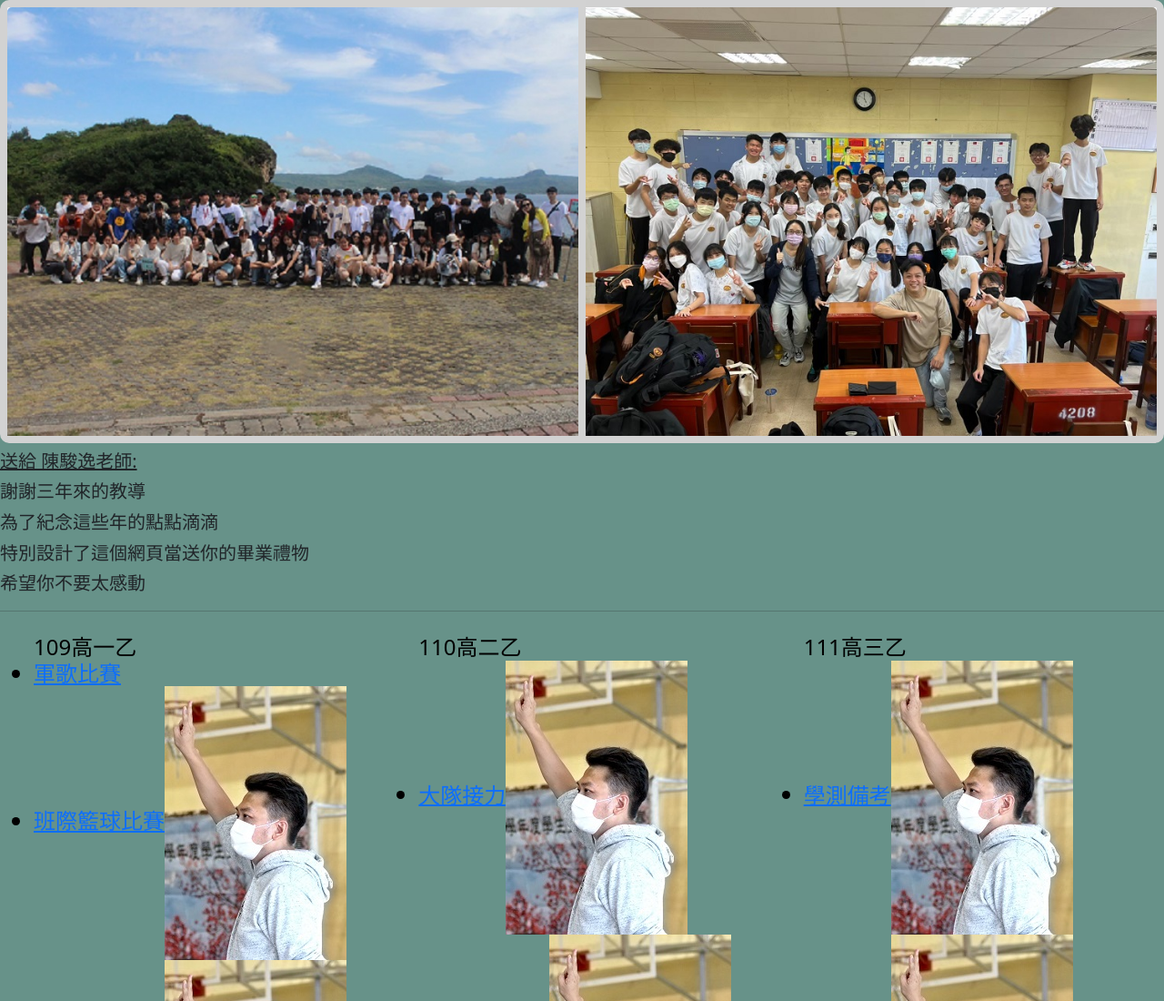
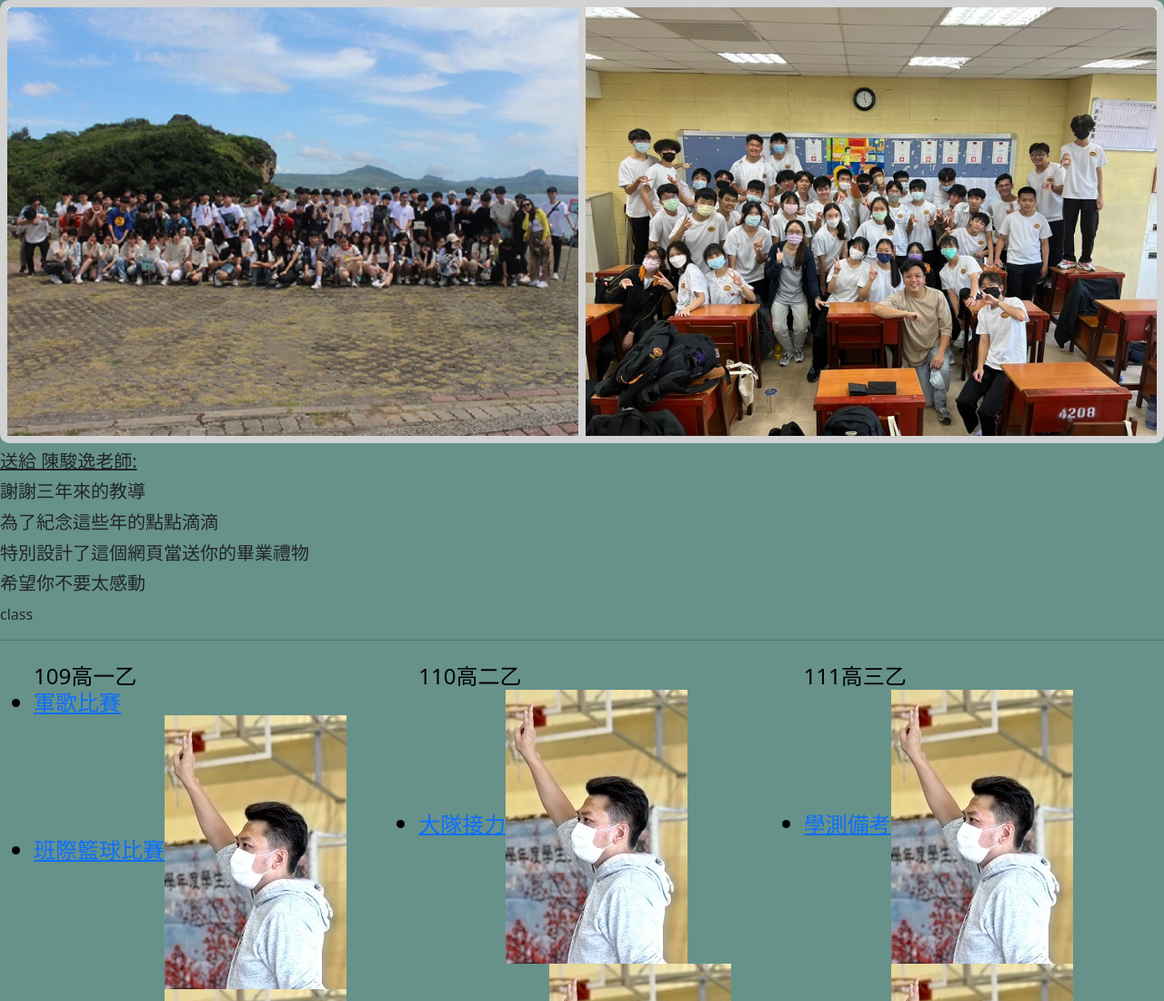
Before and after one commit to lyccyc/website, a website: page 高三乙班.html in a window 1280 px wide. Shown: the top 1100 px of the page at 91% size. Drawn offline with nearby package versions, Linux system fonts and the light colour scheme.

Commit message:
<div>class</div>

```diff
--- a/高三乙班.html
+++ b/高三乙班.html
@@ -50,6 +50,8 @@
         </span>
       </h3>
     </div>
+
+    <div>class</div>
 
     <hr size="3px" noshade />
     <div class="multiline-text">
```
